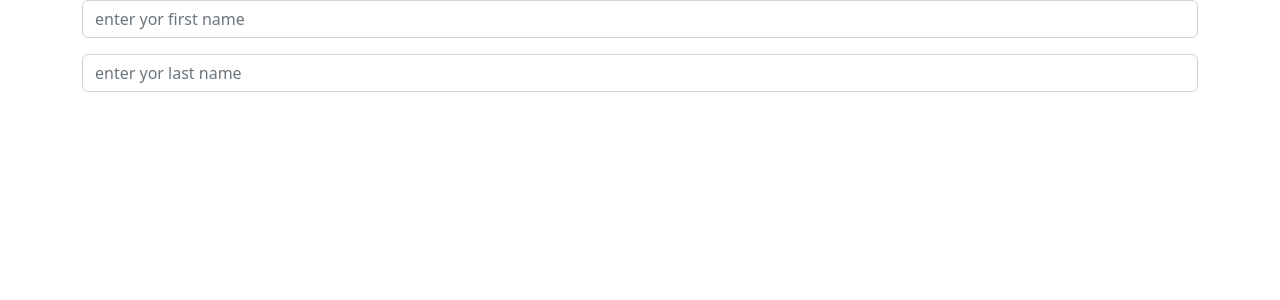
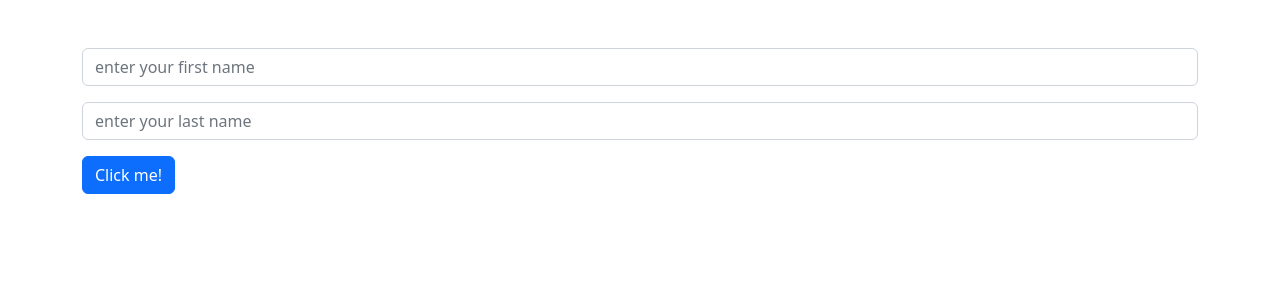
Before and after one commit to Tesfaldet1/g45-react-app, a React (Create React App) app: page / in a window 1280 px wide. Shown: the top 300 px of the page. Built offline with nearby package versions, Linux system fonts and the light colour scheme.

Commit message:
form and data component

```diff
--- a/src/ex10-component-lifecycle/UseStateExample.js
+++ b/src/ex10-component-lifecycle/UseStateExample.js
@@ -1,28 +1,92 @@
-import React from "react";
+import React, { useState } from "react";
 
 const UseStateExample = () => {
+  const initialstate = { firstName: "", lastName: "" };
+  const [person, setPerson] = useState(initialstate);
+  const [errorForm, setErrorForm] = useState(initialstate);
+  const [showCard, setShowCard] = useState(false);
+
+  const onInputChange = (e, name) => {
+    const val = e.target.value;
+    console.log("Name", name);
+    console.log("value", val);
+
+    let _person = { ...person };
+    //_person.firstName = val; //or _person["fristName"]
+    // _person.lastName= val;
+    //dynamic
+    _person[`${name}`] = val;
+    setPerson(_person);
+  };
+
+  const clickHandler = () => {
+    let isValid = true;
+    let _errorForm = {};
+    if (person.firstName.length < 2) {
+      _errorForm.firstName = "first name is not valid!";
+      isValid = false;
+    }
+
+    if (person.lastName.length < 2) {
+      _errorForm.lastName = "last name is not valid!";
+      isValid = false;
+    }
+
+    if (isValid) {
+      console.log("Person", person);
+      setErrorForm(initialstate);
+      setShowCard(true);
+    } else {
+      setErrorForm(_errorForm);
+      setShowCard(false);
+    }
+  };
   return (
-    <div className="container">
+    <div className="container mt-5">
       <form>
         <div className="mb-3">
           <input
             type="text"
+            value={person.firstName}
+            onChange={(e) => onInputChange(e, "firstName")}
             className="form-control"
             id="firstName"
-            name="fristName"
-            placeholder="enter yor first name"
+            name="firstName"
+            placeholder="enter your first name"
           />
+          <span className="text-danger">{errorForm.firstName}</span>
         </div>
         <div className="mb-3">
           <input
             type="text"
+            value={person.lastName}
+            onChange={(e) => onInputChange(e, "lastName")}
             className="form-control"
             id="lastName"
             name="lastName"
-            placeholder="enter yor last name"
+            placeholder="enter your last name"
           />
+          <span className="text-danger">{errorForm.lastName}</span>
+        </div>
+        <div className="mb-3">
+          <button
+            type="button"
+            className="btn btn-primary"
+            onClick={clickHandler}
+          >
+            Click me!
+          </button>
         </div>
       </form>
+      <br />
+
+      {showCard && (
+        <div className="card">
+          <div className="card-header bg-info text-white"></div>
+          <div className="card-body"></div>
+          <div className="card-footer"></div>
+        </div>
+      )}
     </div>
   );
 };
--- /dev/null
+++ b/src/ex10-component-lifecycle/UseStateExample2.js
@@ -0,0 +1,110 @@
+import React, { useState } from "react";
+
+const UseStateExample2 = () => {
+  const initialstate = { firstName: "", lastName: "" };
+
+  const [showCard, setShowCard] = useState(false);
+  const [errorForm, setErrorForm] = useState(initialstate);
+  const [person, setPerson] = useState(initialstate);
+
+  const Form = () => {
+    const onInputChange = (e, name) => {
+      const val = e.target.value;
+      console.log("Name", name);
+      console.log("value", val);
+
+      let _person = { ...person };
+      //_person.firstName = val; //or _person["fristName"]
+      // _person.lastName= val;
+      //dynamic
+      _person[`${name}`] = val;
+      setPerson(_person);
+    };
+
+    const clickHandler = () => {
+      let isValid = true;
+      let _errorForm = {};
+      if (person.firstName.length < 2) {
+        _errorForm.firstName = "first name is not valid!";
+        isValid = false;
+      }
+
+      if (person.lastName.length < 2) {
+        _errorForm.lastName = "last name is not valid!";
+        isValid = false;
+      }
+
+      if (isValid) {
+        console.log("Person", person);
+        setErrorForm(initialstate);
+        setShowCard(true);
+      } else {
+        setErrorForm(_errorForm);
+        setShowCard(false);
+      }
+    };
+    return (
+      <div>
+        <form>
+          <div className="mb-3">
+            <input
+              type="text"
+              value={person.firstName}
+              onChange={(e) => onInputChange(e, "firstName")}
+              className="form-control"
+              id="firstName"
+              name="firstName"
+              placeholder="enter your first name"
+            />
+            <span className="text-danger">{errorForm.firstName}</span>
+          </div>
+          <div className="mb-3">
+            <input
+              type="text"
+              value={person.lastName}
+              onChange={(e) => onInputChange(e, "lastName")}
+              className="form-control"
+              id="lastName"
+              name="lastName"
+              placeholder="enter your last name"
+            />
+            <span className="text-danger">{errorForm.lastName}</span>
+          </div>
+          <div className="mb-3">
+            <button
+              type="button"
+              className="btn btn-primary"
+              onClick={clickHandler}
+            >
+              Click me!
+            </button>
+          </div>
+        </form>
+        <br />
+      </div>
+    );
+  };
+
+  const Data = () => {
+    return (
+      <div>
+        {showCard && (
+          <div className="card">
+            <div className="card-header bg-info text-white"></div>
+            <div className="card-body">{person.firstName}</div>
+            <div className="card-footer">{person.lastName}</div>
+          </div>
+        )}
+      </div>
+    );
+  };
+
+  return (
+    <div className="container mt-5">
+      <Form />
+      <Data showCard={showCard} />
+    </div>
+  );
+};
+
+export default UseStateExample2;
--- a/src/index.js
+++ b/src/index.js
@@ -16,6 +16,7 @@ import Counter from "./ex9-event/Counter";
 import Person from "./ex9-event/Porson";
 import ComponentLifecycleDemo from "./ex10-component-lifecycle/ComponentLifecycleDemo";
 import UseStateExample from "./ex10-component-lifecycle/UseStateExample";
+import UseStateExample2 from "./ex10-component-lifecycle/UseStateExample2";
 
 const greetingMessage = <div>hello react!</div>;
 
@@ -36,4 +37,4 @@ const names = [
   "Tesfaldet Weldemicheal",
   "Sisay Weldemicheal",
 ];
-root.render(<UseStateExample />);
+root.render(<UseStateExample2 />);
```
